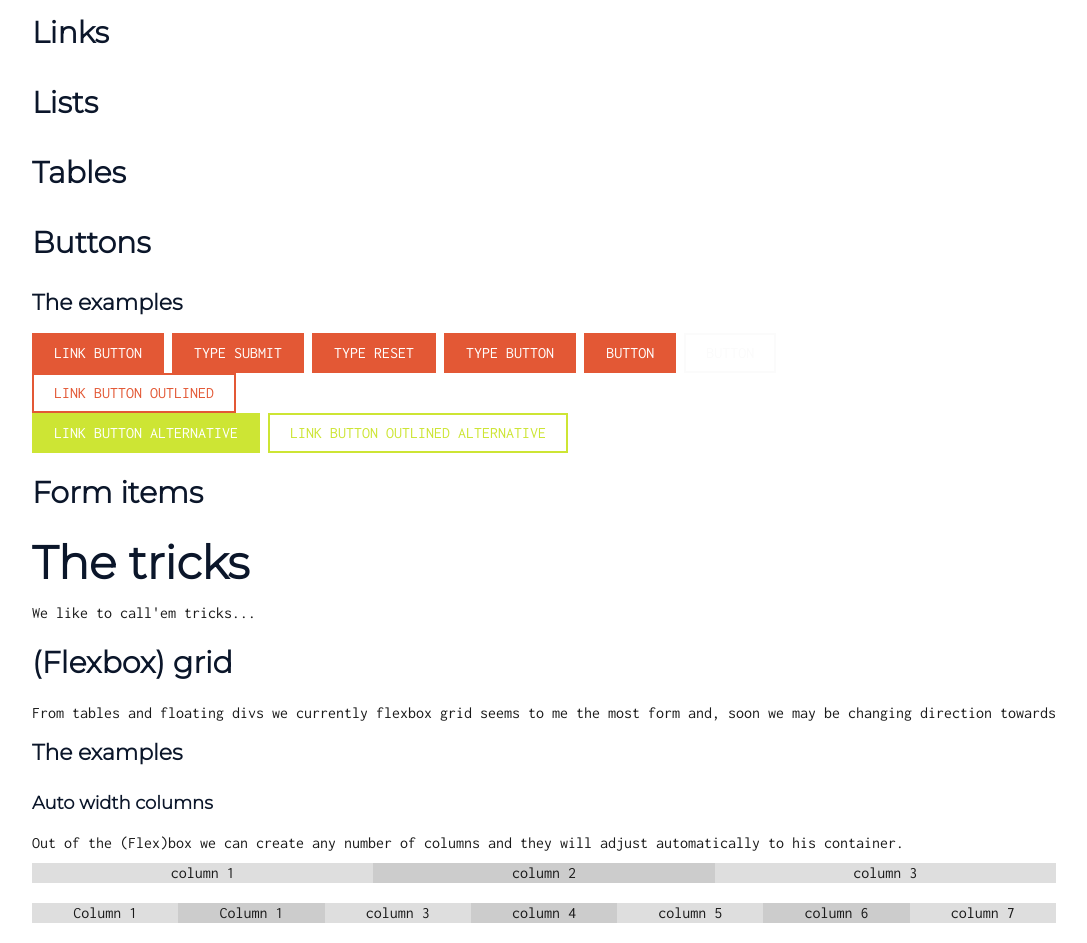
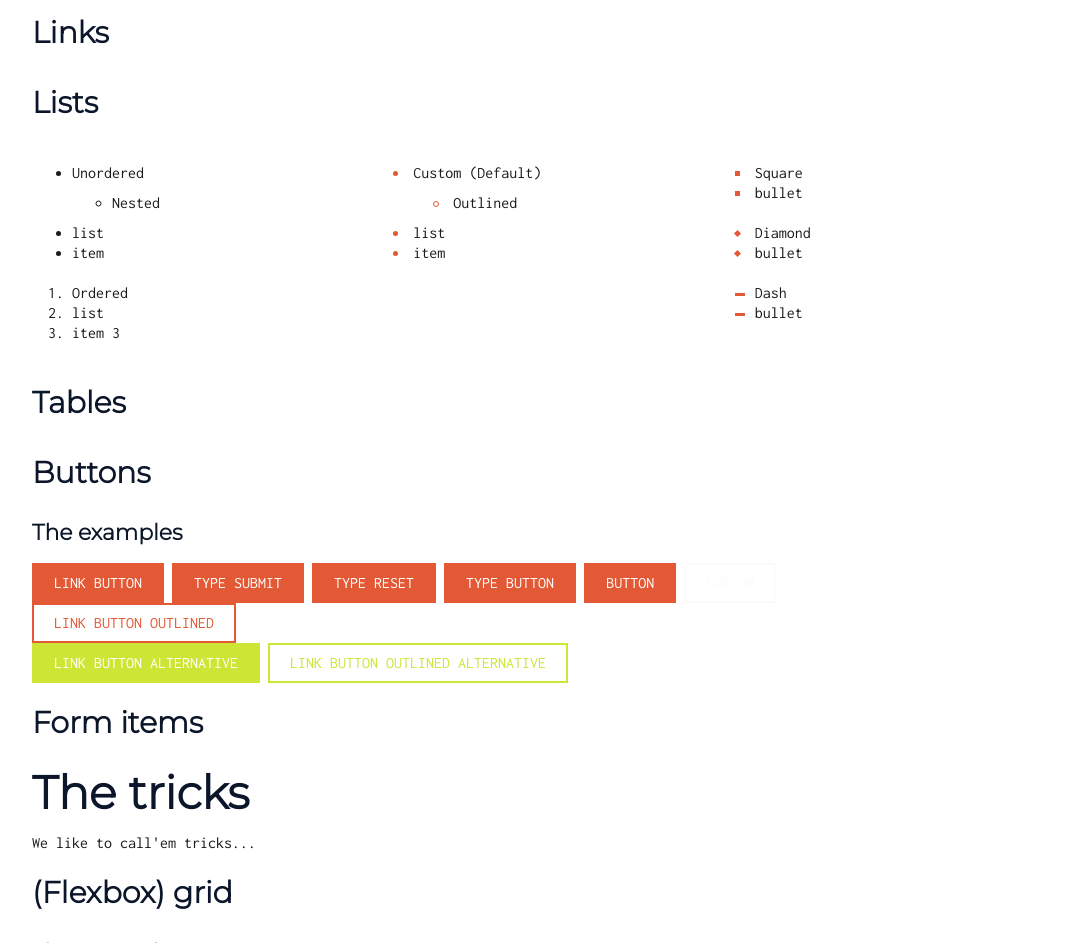
Before and after one commit to CodeinalabMX/magicssian, a website: page docs/index.html in a window 1280 px wide. Shown: the part 1067-2010 px from the top of the page, without its empty margins (96-1183 px from the left). Drawn offline with Linux system fonts and the light colour scheme.

Commit message:
Add list styles and examples

```diff
--- a/docs/css/magicssian.css
+++ b/docs/css/magicssian.css
@@ -349,6 +349,22 @@ cite {
   margin-top: 10px;
   margin-bottom: 10px;
 }
+ul ul {
+  margin-top: 10px;
+  margin-bottom: 10px;
+}
+ol ol {
+  margin-top: 10px;
+  margin-bottom: 10px;
+}
+ul {
+  margin-top: 20px;
+  margin-bottom: 20px;
+}
+ol {
+  margin-top: 20px;
+  margin-bottom: 20px;
+}
 small {
   /* @todo Fix element height as it does not fit into rhytm unit */
   font-size: 0.7500rem;      /* 12/16 */
@@ -418,7 +434,59 @@ a.variant:active a.variant.active {
 /**
  * Lists
  */
-
+ul {
+  padding-left: 40px;
+}
+ol {
+  padding-left: 40px;
+}
+li {
+  position: relative;
+}
+ul.custom, ol.custom,
+ul.custom ul, ul.custom ol,
+ol.custom ul, ol.custom ol {
+  list-style: none;
+}
+ul.custom li:before {
+  position: absolute;
+  content: '';
+  display: block;
+  width: 5px;
+  height: 5px;
+  background-color: #e35835;
+  left: -20px;
+  top: 7.5px;
+  border-radius: 50%;
+}
+ul.custom.outlined li:before {
+  width: 4px;
+  height: 4px;
+  border: 1px solid #e35835;
+  background-color: transparent;
+}
+ul.custom.square > li:before,
+ul.custom.diamond > li:before,
+ul.custom.dash > li:before {
+  border-radius: 0;
+}
+ul.custom.diamond > li:before {
+  transform: rotate(45deg);
+}
+ul.custom.dash > li:before {
+  width: 10px;
+  height: 2.5px;
+  top: 10px;
+}
+ul.custom.variant {
+  background: #cde534;
+}
+dt {
+  font-weight: bold;
+}
+dd {
+  padding-left: 10px;
+}
 /**
  * Tables
  */
@@ -813,6 +881,7 @@ body.sticky-footer footer {
 }
 /**
  * (Flexbox) Grid
+ * @transition-duration: switch to CSS Grid layout
  */
 .grid, .grid.column {
   display: -ms-flexbox;
@@ -832,7 +901,7 @@ body.sticky-footer footer {
 .grid.valign-b {
   align-items: flex-end;
 }
-/* Columns */
+/* (Flexbox) Grid Columns */
 .grid .column {
   flex: 1;
 }
@@ -882,6 +951,7 @@ body.sticky-footer footer {
     width: 100%;
   }
 }
+
 
 /**
  * Utilities
--- a/docs/css/main.css
+++ b/docs/css/main.css
@@ -10,7 +10,7 @@
  * Logo
  * Main navigation
  * Home
- * * Flexbox grid
+ * * (Flexbox) Grid
  * Footer
  * Media queries
  */
@@ -70,7 +70,7 @@
   letter-spacing: 2px;
 }
 /* Home */
-/* Flex box grid */
+/* (Flexbox) Grid */
 .flex-grid-examples .grid .column, .flex-grid-examples .grid .column p {
 	text-align: center;
 }
--- a/docs/index.html
+++ b/docs/index.html
@@ -93,6 +93,51 @@
           <p>
             <!--Add a description-->
           </p>
+          <div class="container grid">
+
+            <div class="column">
+              <ul>
+                <li>Unordered
+                  <ul>
+                    <li>Nested</li>
+                  </ul>
+                </li>
+                <li>list</li>
+                <li>item</li>
+              </ul>
+              <ol>
+                <li>Ordered</li>
+                <li>list</li>
+                <li>item 3</li>
+              </ol>
+            </div>
+
+            <div class="column">
+              <ul class="custom">
+                <li>Custom (Default)
+                  <ul class="custom outlined">
+                    <li>Outlined</li>
+                  </ul>
+                </li>
+                <li>list</li>
+                <li>item</li>
+              </ul>
+            </div>
+            <div class="column">
+              <ul class="custom square">
+                <li>Square</li>
+                <li>bullet</li>
+              </ul>
+              <ul class="custom diamond">
+                <li>Diamond</li>
+                <li>bullet</li>
+              </ul>
+              <ul class="custom dash">
+                <li>Dash</li>
+                <li>bullet</li>
+              </ul>
+            </div>
+          </div>
 
           <h3>Tables</h3>
           <p>
@@ -131,7 +176,7 @@
 
           <h3>(Flexbox) grid</h3>
           <p>
-            From tables and floating divs we currently flexbox grid seems to me the most form and, soon we may be changing direction towards
+            <!-- Add a description -->
           </p>
 
           <h4>The examples</h4>
--- a/src/scss_css/magicssian_draft.css
+++ b/src/scss_css/magicssian_draft.css
@@ -257,9 +257,13 @@ h1, h2, h3, h4, h5, h6 {
   font-family: var(--heading-font);
   color: var(--heading-color);
 }
-h1, h2, h3, h4, h5, h6, p, cite {
+h1, h2, h3, h4, h5, h6, p, cite, ul ul, ol ol {
   margin-top: calc(.5 * var(--rhytm-unit));
   margin-bottom: calc(.5 * var(--rhytm-unit));
+}
+ul, ol {
+  margin-top: var(--rhytm-unit);
+  margin-bottom: var(--rhytm-unit);
 }
 small {
   /* @todo Fix element height as it does not fit into rhytm unit */
@@ -315,7 +319,56 @@ a.variant:hover, a.variant:active a.variant.active {
 /**
  * Lists
  */
-
+ul, ol {
+  padding-left: calc(2 * var(--rhytm-unit));
+}
+li {
+  position: relative;
+}
+ul.custom, ol.custom,
+ul.custom ul, ul.custom ol,
+ol.custom ul, ol.custom ol {
+  list-style: none;
+}
+ul.custom li:before {
+  position: absolute;
+  content: '';
+  display: block;
+  width: calc(.25 * var(--rhytm-unit));
+  height: calc(.25 * var(--rhytm-unit));
+  background-color: var(--complementary-color-1);
+  left: calc(-1 * var(--rhytm-unit));
+  top: calc(.375 * var(--rhytm-unit));
+  border-radius: 50%;
+}
+ul.custom.outlined li:before {
+  width: calc(.20 * var(--rhytm-unit));
+  height: calc(.20 * var(--rhytm-unit));
+  border: 1px solid var(--complementary-color-1);
+  background-color: transparent;
+}
+ul.custom.square > li:before,
+ul.custom.diamond > li:before,
+ul.custom.dash > li:before {
+  border-radius: 0;
+}
+ul.custom.diamond > li:before {
+  transform: rotate(45deg);
+}
+ul.custom.dash > li:before {
+  width: calc(.5 * var(--rhytm-unit));
+  height: calc(.125 * var(--rhytm-unit));
+  top: calc(.5 * var(--rhytm-unit));
+}
+ul.custom.variant {
+  background: var(--complementary-color-2);
+}
+dt {
+  font-weight: bold;
+}
+dd {
+  padding-left: calc(.5 * var(--rhytm-unit));
+}
 /**
  * Tables
  */
@@ -485,6 +538,7 @@ body.sticky-footer footer {
 }
 /**
  * (Flexbox) Grid
+ * @transition-duration: switch to CSS Grid layout
  */
 .grid, .grid.column {
   display: -ms-flexbox;
@@ -504,7 +558,7 @@ body.sticky-footer footer {
 .grid.valign-b {
   align-items: flex-end;
 }
-/* Columns */
+/* (Flexbox) Grid Columns */
 .grid .column {
   flex: 1;
 }
@@ -554,6 +608,7 @@ body.sticky-footer footer {
     width: 100%;
   }
 }
+
 
 /**
  * Utilities
```
Also changed, not shown: docs/css/magicssian.min.css, 1 other file.
